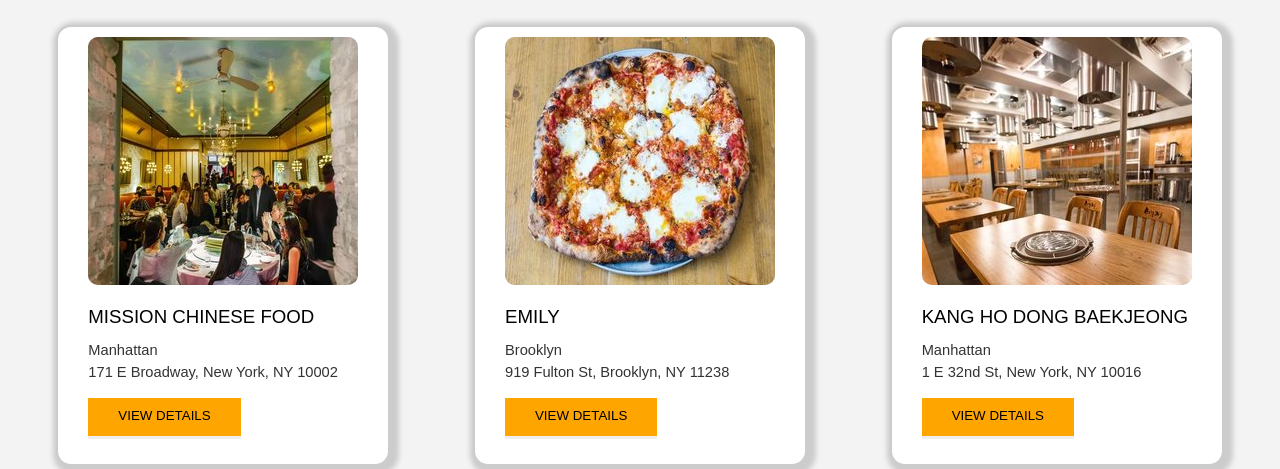
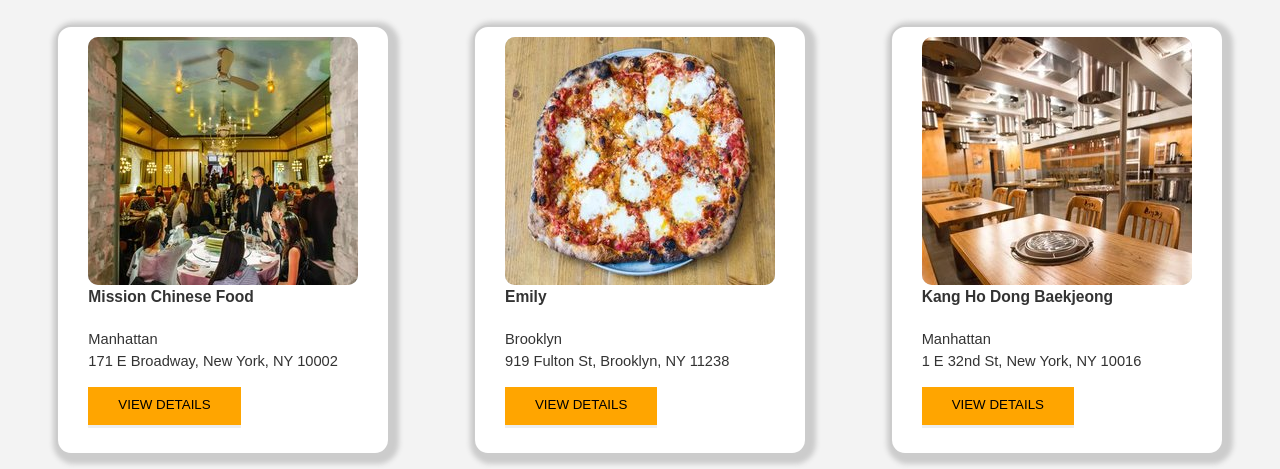
Before and after one commit to praneethvalameti93/restaurant-stage-1, a plain HTML site: page index.html in a window 1280 px wide. Shown: the part 571-1040 px from the top of the page. Drawn offline with nearby package versions, Linux system fonts and the light colour scheme.

Commit message:
changed h1 elem to h3 and added role to ul in restaurent.html

```diff
--- a/js/main.js
+++ b/js/main.js
@@ -163,7 +163,7 @@ createRestaurantHTML = (restaurant) => {
   image.alt=restaurant.name;
   li.append(image);
 
-  const name = document.createElement('h1');
+  const name = document.createElement('h3');
   name.innerHTML = restaurant.name;
   li.append(name);
 
@@ -178,7 +178,7 @@ createRestaurantHTML = (restaurant) => {
   const more = document.createElement('a');
   more.innerHTML = 'View Details';
   more.tabIndex=0;
-  more.role="link";
+  more.role="button";
   more.href = DBHelper.urlForRestaurant(restaurant);
   li.append(more)
 
```
Also changed, not shown: restaurant.html (+1 -1 lines).
